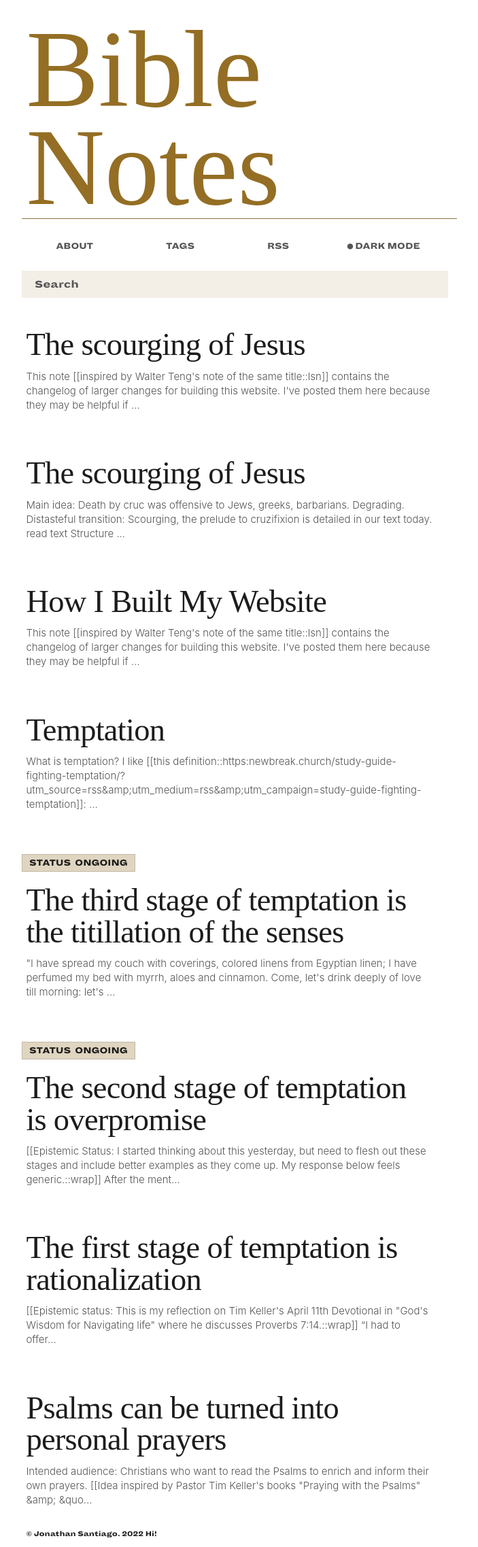
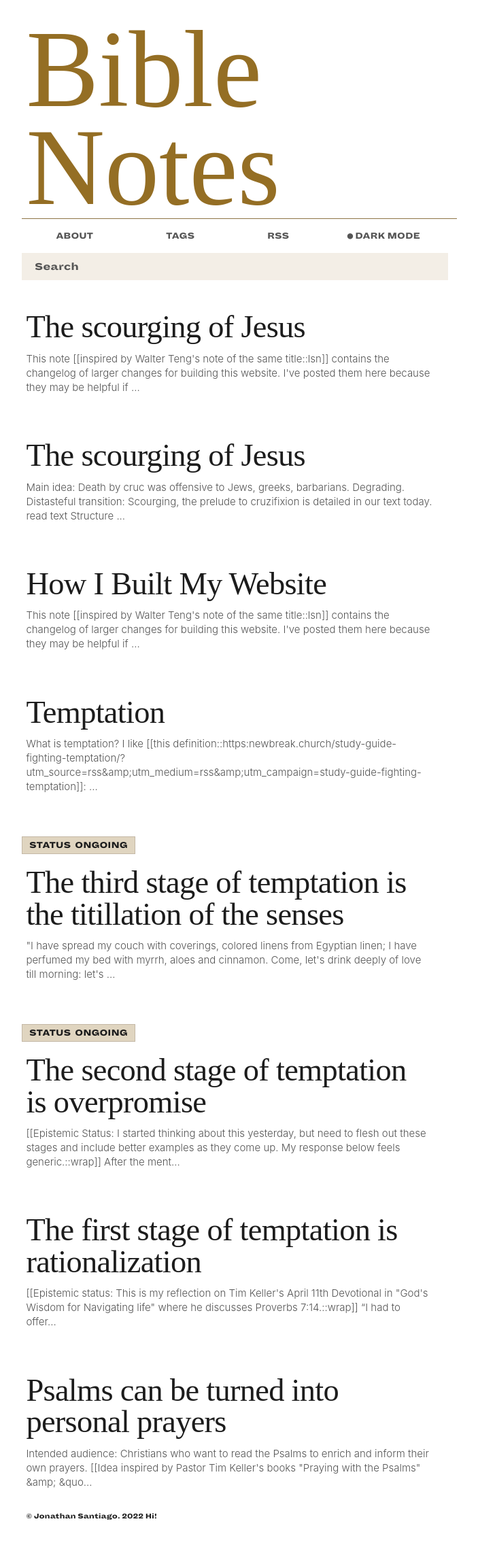
Before and after one commit to jsantiago611/digital-garden-master, a Jekyll site: the page built from index.md, in a window 1280 px wide. Shown: the whole page at 68% size, without its empty margins (298-1001 px from the left). Built offline with Jekyll 4.4.1, drawn with Linux system fonts in a browser that asks for light colours; some web fonts are replaced; after the commit the page ends 2249 px from its top, so only the background shows below that.

Commit message:
spacing menu

```diff
--- a/assets/css/Style.css
+++ b/assets/css/Style.css
@@ -828,7 +828,7 @@ main {
 
 @media(max-width: 500px) {
 	.menu {
-	padding: 15px 0px 5px 0px;
+	padding: 5px 0px 5px 0px;
 	}
 }
 
@@ -1892,7 +1892,7 @@ border-bottom: 1px solid var(--c-card-border);
     /*border-top: 1px solid var(--c-border);
     border-bottom: 1px solid var(--c-border); */
     padding: -1px 0;
-    margin: 15px 0px;
+    margin: 0px 0px 4px 0px;
 }
 
 .menu-right {
```
